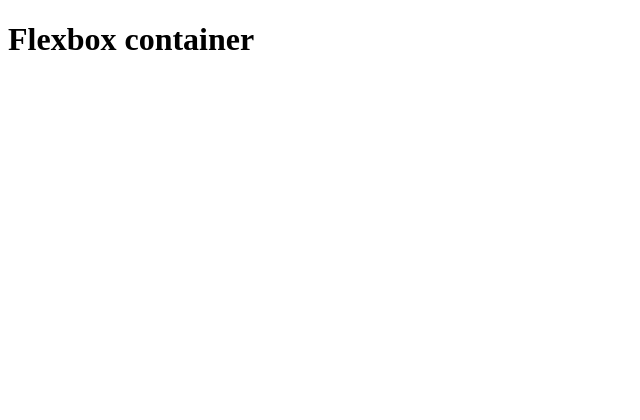
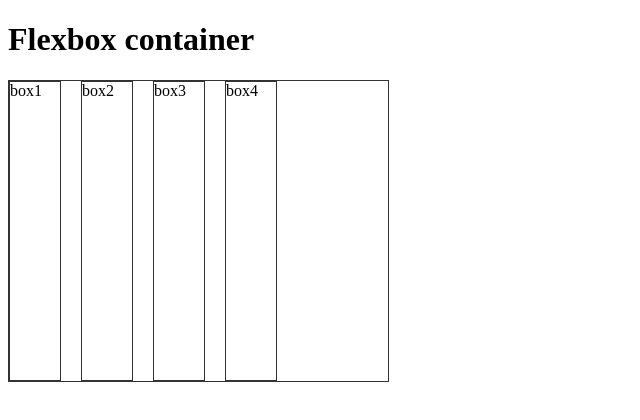
Before and after one commit to elovisa/flexbox, a plain HTML site: page index.html in a window 1280 px wide. Shown: the whole page, without its empty margins (0-640 px from the left). Drawn offline with Linux system fonts and the light colour scheme.

Commit message:
example 1 done

```diff
--- a/css/style.css
+++ b/css/style.css
@@ -0,0 +1,37 @@
+.container{
+    border:1px solid #333;
+    height:300px;
+    width:30%;
+}
+
+section{
+    border: 1px solid #333;
+    /* height: 50px; */
+    width: 50px;
+}
+
+/*Flexbox container*/
+.flexbox-container{
+    display:flex;
+    flex-direction:row; /*row (default) | row-reverse | column | column-reverse; */
+    flex-wrap: nowrap; /*nowrap (default. items will try to fit into one line) | wrap | wrap-reverse;*/
+
+    /*short-hand*/
+    flex-flow:row wrap; /*flex-direction flex-wrap*/
+
+
+    /* Positioning items along the main-axis */
+    justify-content: flex-start; /*flex-start (default) | flex-end | center | space-between | space-around | space-evenly | start | end | left | right ... + safe | unsafe;*/
+
+    /* Positioning items along the cross-axis */
+    align-items: stretch;/*stretch (default) | flex-start | flex-end | center | baseline | first baseline | last baseline | start | end | self-start | self-end + ... safe | unsafe;*/
+
+    /* Positioning lines along the cross-axis. NOTE! need flex-wrap to be set to either wrap OR wrap-reverse. nowrap disables this property */
+    align-content: stretch; /*flex-start | flex-end | center | space-between | space-around | space-evenly | stretch | start (default)| end | baseline | first baseline | last baseline + ... safe | unsafe;*/
+
+    row-gap:10px;
+    column-gap:20px;
+    /*short-hand*/
+    gap:10px;
+    gap:10px 20px; /*row-gap column-gap*/
+}
--- a/index.html
+++ b/index.html
@@ -4,12 +4,17 @@
     <meta charset="UTF-8">
     <meta http-equiv="X-UA-Compatible" content="IE=edge">
     <meta name="viewport" content="width=device-width, initial-scale=1.0">
-    <title>Document</title>
+    <title>Flexbox</title>
+    <link rel="stylesheet" href="css/style.css">
 </head>
 <body>
 
     <h1>Flexbox container</h1>
     <div class="container flexbox-container">
+        <section class="box1">box1</section>
+        <section class="box2">box2</section>
+        <section class="box3">box3</section>
+        <section class="box4">box4</section>
 
 
     </div>
```
